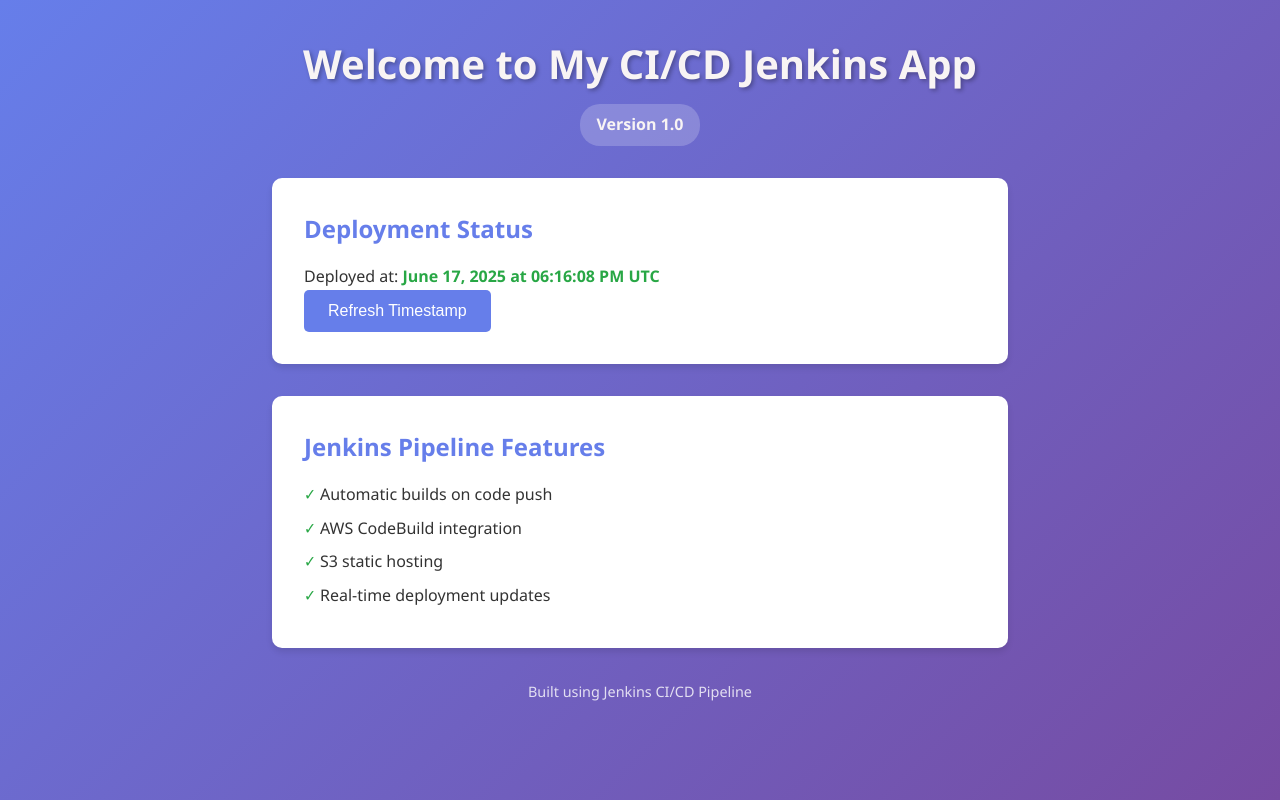
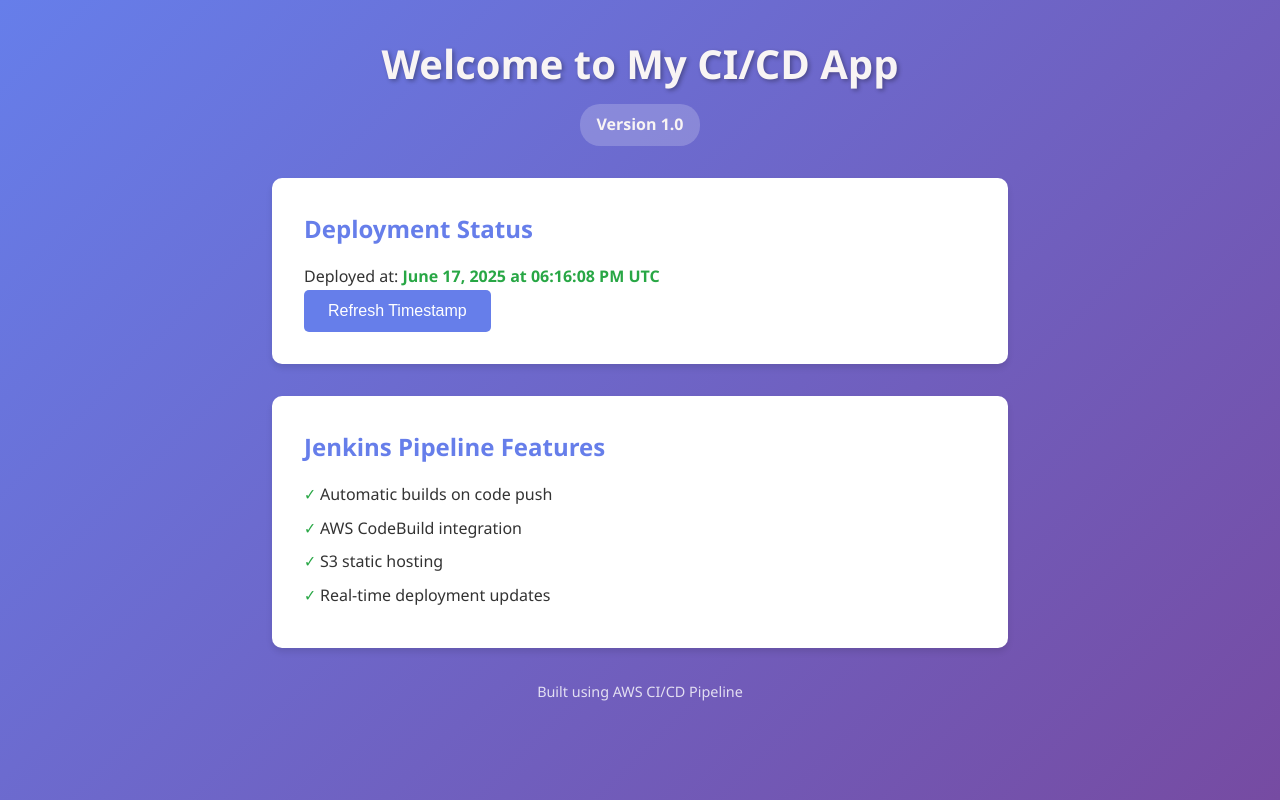
Before and after one commit to Samudini-Chamodya/CI-CD-web-app, a plain HTML site: page index.html in a window 1280 px wide. Drawn offline with Linux system fonts and the light colour scheme.

Commit message:
Update index.html

```diff
--- a/index.html
+++ b/index.html
@@ -9,7 +9,7 @@
 <body>
     <div class="container">
         <header>
-            <h1>Welcome to My CI/CD Jenkins App</h1>
+            <h1>Welcome to My CI/CD  App</h1>
             <p class="version">Version 1.0 </p>
         </header>
 
@@ -32,7 +32,7 @@
         </main>
 
         <footer>
-            <p>Built using Jenkins CI/CD Pipeline</p>
+            <p>Built using AWS CI/CD Pipeline</p>
         </footer>
     </div>
 
```
